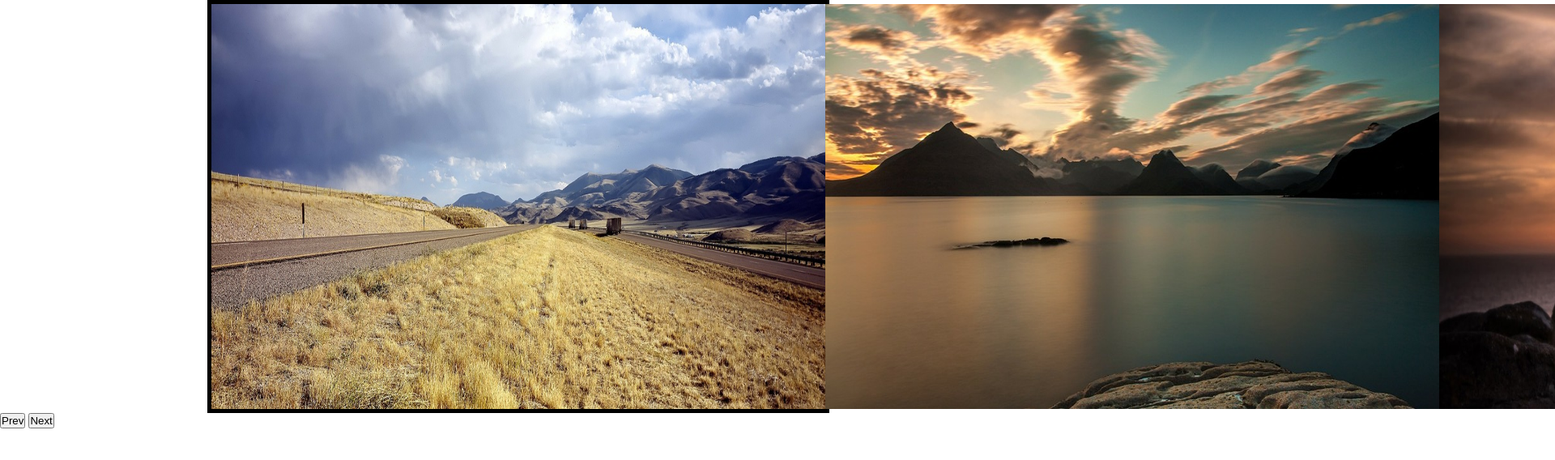
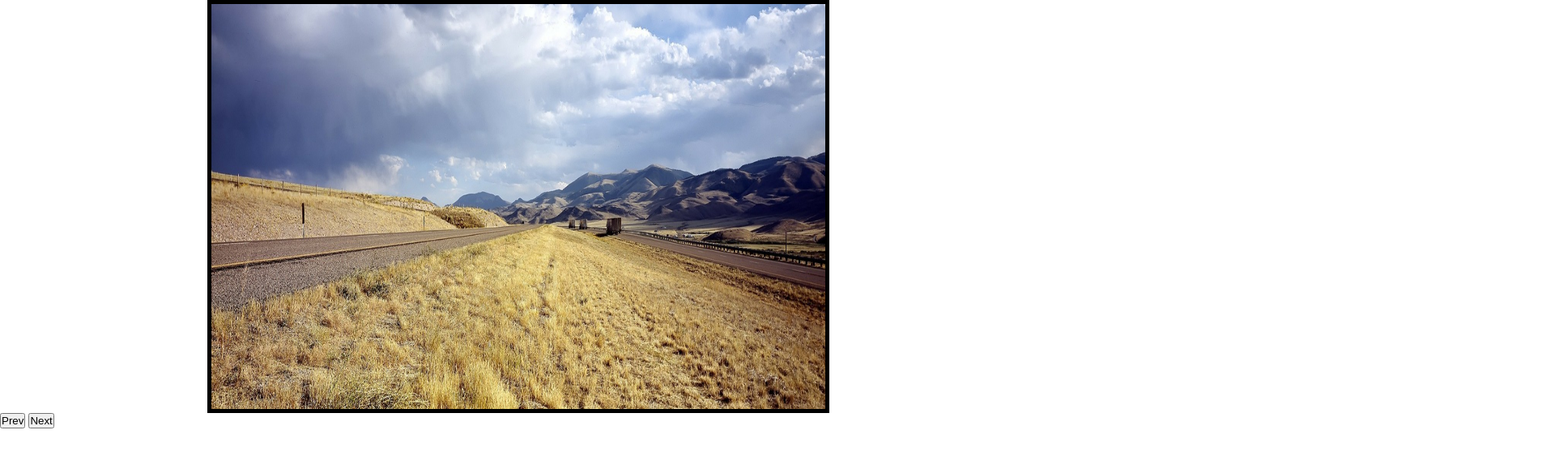
Before and after one commit to arvind520/Carousel, a plain HTML site: page index.html in a window 1280 px wide. Both pictures are taken after a click on the button "Prev". Shown: the top 568 px of the page at 81% size, 1920 px wide, since content can reach past the window. Drawn offline with Linux system fonts and the light colour scheme.

Commit message:
Infinte loop is added and overflow is hidden

```diff
--- a/app.css
+++ b/app.css
@@ -12,7 +12,7 @@ img {
 .carousel-container {
   width: 60%;
   margin: auto;
-  /* overflow: hidden; */
+  overflow: hidden;
   border: 5px solid black;
 }
 
--- a/app.js
+++ b/app.js
@@ -23,3 +23,17 @@ prevBtn.addEventListener("click", function () {
   carouselSlide.style.transform = "translateX(" + -size * counter + "px)";
   carouselSlide.style.transition = "transform 0.4s ease-in-out";
 });
+
+carouselSlide.addEventListener("transitionend", function () {
+  //every time trigger when transition is completed
+  if (carouselImages[counter].id == "firstClone") {
+    counter = 1;
+    carouselSlide.style.transition = "none";
+    carouselSlide.style.transform = "translateX(" + -size * counter + "px)";
+  }
+  if (carouselImages[counter].id == "lastClone") {
+    counter = carouselImages.length - 2;
+    carouselSlide.style.transition = "none";
+    carouselSlide.style.transform = "translateX(" + -size * counter + "px)";
+  }
+});
```
